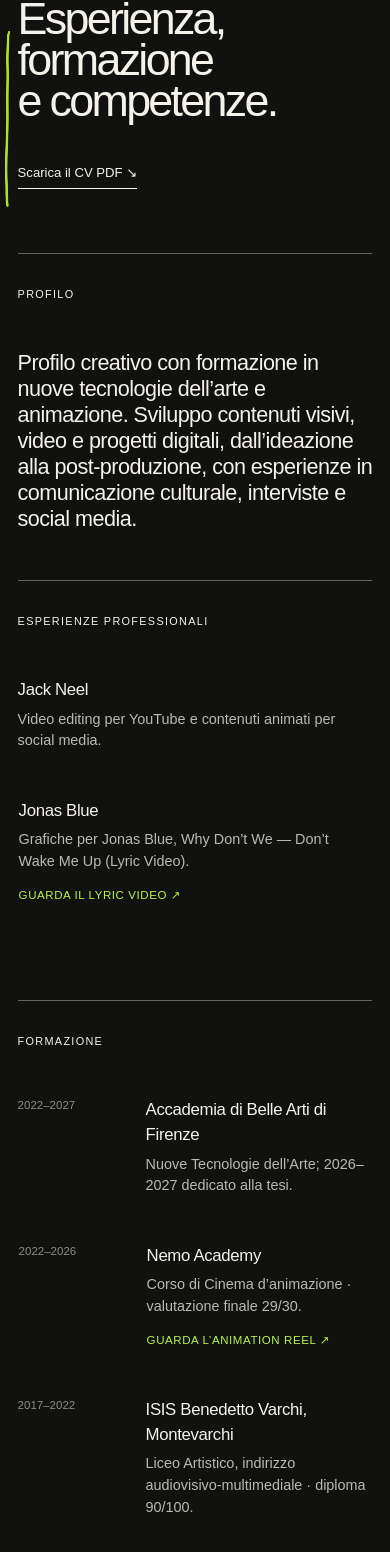
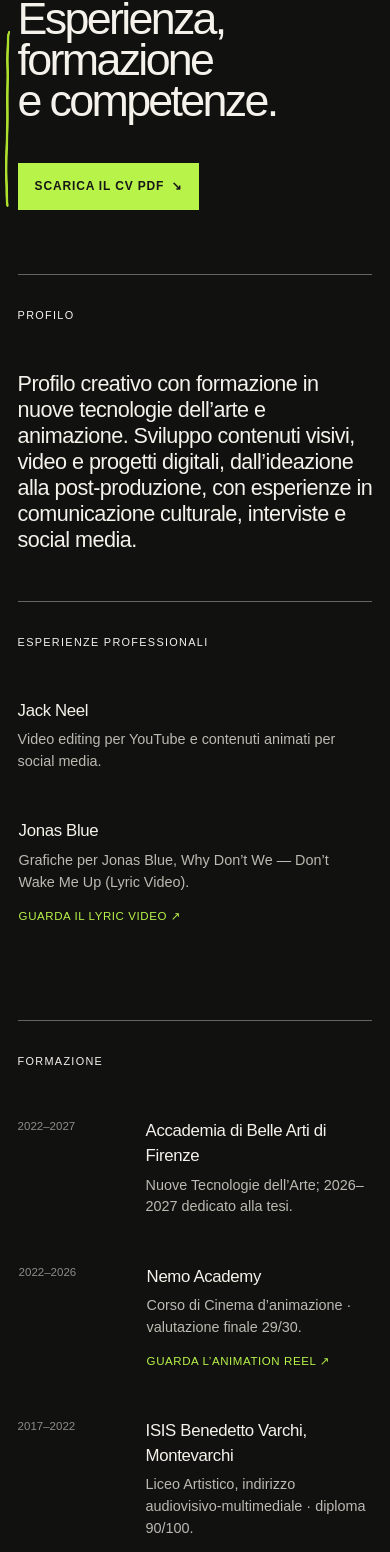
Before and after one commit to jomage89-jpg/gemma-antuzzi-portfolio, a Next.js app: page / in a window 390 px wide. Shown: the part 978-2530 px from the top of the page. Built offline with nearby package versions, Linux system fonts and the light colour scheme.

Commit message:
Refine CV download and mobile details

```diff
--- a/app/globals.css
+++ b/app/globals.css
@@ -154,7 +154,28 @@ nav a:hover, nav a:focus-visible, footer a:hover, footer a:focus-visible { text-
 .cv-heading { grid-template-columns: minmax(10rem, 1fr) 2fr 1fr; }
 .cv-title-lockup, .work-title-lockup, .contact-title-lockup { position: relative; isolation: isolate; }
 .cv-title-lockup h2, .work-title-lockup h2, .contact-title-lockup h2 { position: relative; z-index: 2; }
-.download-link { justify-self: end; padding-bottom: .35rem; border-bottom: 1px solid currentColor; font-size: .82rem; }
+.download-link {
+  justify-self: end;
+  display: inline-flex;
+  align-items: center;
+  gap: .45rem;
+  padding: .85rem 1rem;
+  border: 1px solid var(--green);
+  background: var(--green);
+  color: #171715;
+  font-size: .75rem;
+  font-weight: 700;
+  letter-spacing: .07em;
+  text-transform: uppercase;
+  transition: color .2s ease, background-color .2s ease;
+}
+.download-link:hover, .download-link:focus-visible { background: transparent; color: var(--green); outline: none; }
+.text-arrow {
+  display: inline-block;
+  font-family: Arial, Helvetica, sans-serif;
+  font-variant-emoji: text;
+  line-height: 1;
+}
 .cv-grid { display: grid; grid-template-columns: repeat(2, minmax(0, 1fr)); border-top: 1px solid #66645e; }
 .cv-block { min-height: 20rem; padding: 2rem 2rem 3rem 0; border-bottom: 1px solid #66645e; }
 .cv-block:nth-child(odd):not(.cv-profile) { padding-left: 2rem; border-left: 1px solid #66645e; }
@@ -297,7 +318,7 @@ footer p { margin: 0; }
   .work-section, .cv-section, .contact-section { padding: 5rem 1.1rem; }
   .section-heading, .cv-heading { display: block; }
   .section-heading h2 { margin: 2.2rem 0 1.6rem; }
-  .download-link { display: inline-block; margin-top: 1rem; }
+  .download-link { display: inline-flex; margin-top: 1rem; }
   .projects, .cv-grid { grid-template-columns: 1fr; }
   .project { min-height: 0; aspect-ratio: 1 / 1; }
   .project h3 { font-size: clamp(2.7rem, 13vw, 4.8rem); }
@@ -309,7 +330,7 @@ footer p { margin: 0; }
   .work-progress p { margin-top: .65rem; }
   .contact-section h2 { margin-bottom: 8rem; }
   .contact-grid { grid-template-columns: 1fr; }
-  .doodle-hero-corner { top: -25rem; right: -22rem; width: 36rem; }
+  .doodle-hero-corner { top: -8rem; right: -14rem; width: 28rem; }
   .doodle-stars { top: 1rem; right: -.7rem; width: 4rem; }
   .doodle-cv-line { top: 2.1rem; left: -.8rem; width: .35rem; }
   .doodle-contact-arrow { top: 14%; right: 24%; width: 9rem; transform: rotate(6deg); }
--- a/app/page.tsx
+++ b/app/page.tsx
@@ -103,7 +103,7 @@ export default function Home() {
             <h2 id="cv-title">Esperienza, formazione<br />e competenze.</h2>
           </div>
           <a className="download-link" href="/files/gemma-antuzzi-cv.pdf" download>
-            Scarica il CV PDF ↘
+            Scarica il CV PDF <span className="text-arrow" aria-hidden="true">↘︎</span>
           </a>
         </div>
 
@@ -131,7 +131,7 @@ export default function Home() {
             >
               <h4>Jonas Blue</h4>
               <p>Grafiche per Jonas Blue, Why Don’t We — Don’t Wake Me Up (Lyric Video).</p>
-              <span className="entry-link">Guarda il lyric video ↗</span>
+              <span className="entry-link">Guarda il lyric video <span className="text-arrow" aria-hidden="true">↗︎</span></span>
             </a>
           </div>
 
@@ -148,11 +148,11 @@ export default function Home() {
               <div>
                 <h4>Nemo Academy</h4>
                 <p>Corso di Cinema d’animazione · valutazione finale 29/30.</p>
-                <span className="entry-link">Guarda l’animation reel ↗</span>
+                <span className="entry-link">Guarda l’animation reel <span className="text-arrow" aria-hidden="true">↗︎</span></span>
               </div>
             </a>
             <div className="cv-entry split-entry"><span>2017–2022</span><div><h4>ISIS Benedetto Varchi, Montevarchi</h4><p>Liceo Artistico, indirizzo audiovisivo-multimediale · diploma 90/100.</p></div></div>
-            <div className="cv-entry split-entry"><span>Estate 2026</span><div><h4>Movimenti Digitali, Prato</h4><p>Corsi base e avanzato di stop motion; esperienza formativa con Monica Fibbi e Stefano Argentero.</p></div></div>
+            <div className="cv-entry split-entry"><span>Luglio 2026</span><div><h4>Movimenti Digitali, Prato</h4><p>Corsi base e avanzato di stop motion; esperienza formativa con Monica Fibbi e Stefano Argentero.</p></div></div>
           </div>
 
           <div className="cv-block">
@@ -165,7 +165,7 @@ export default function Home() {
             >
               <h4>IMPALESTRA tra Museo e Accademia</h4>
               <p>Interviste, documentazione, social media, documentario e meta-documentario. Il progetto è stato presentato a Expo 2025 Osaka e a Lo schermo dell’arte di Firenze.</p>
-              <span className="entry-link">Guarda il progetto a Expo 2025 Osaka ↗</span>
+              <span className="entry-link">Guarda il progetto a Expo 2025 Osaka <span className="text-arrow" aria-hidden="true">↗︎</span></span>
             </a>
             <a
               className="cv-entry linked-entry"
@@ -175,7 +175,7 @@ export default function Home() {
             >
               <h4>Interferenze Elettriche</h4>
               <p>Comunicazione, interviste e social media management; presentazione di Prompt: Melting nella seconda edizione.</p>
-              <span className="entry-link">Leggi l’articolo su Artribune ↗</span>
+              <span className="entry-link">Leggi l’articolo su Artribune <span className="text-arrow" aria-hidden="true">↗︎</span></span>
             </a>
           </div>
 
@@ -273,11 +273,11 @@ export default function Home() {
         <div className="contact-grid">
           <p>Disponibile per collaborazioni, progetti culturali e opportunità in ambito visual, video e comunicazione digitale.</p>
           <div className="contact-links">
-            <a className="contact-primary" href="mailto:gemmaantuzzi@gmail.com">gemmaantuzzi@gmail.com ↗</a>
+            <a className="contact-primary" href="mailto:gemmaantuzzi@gmail.com">gemmaantuzzi@gmail.com <span className="text-arrow" aria-hidden="true">↗︎</span></a>
             <span>Valdarno / Toscana</span>
             <div className="social-links">
-              <a href="https://www.linkedin.com/in/gemma-antuzzi-71831925a" target="_blank" rel="noreferrer">LinkedIn — Gemma Antuzzi ↗</a>
-              <a href="https://www.instagram.com/gemntz?stkn=MTZiNTVhenl1eGdzMQ%3D%3D&utm_source=qr" target="_blank" rel="noreferrer">Instagram — @gemntz ↗</a>
+              <a href="https://www.linkedin.com/in/gemma-antuzzi-71831925a" target="_blank" rel="noreferrer">LinkedIn — Gemma Antuzzi <span className="text-arrow" aria-hidden="true">↗︎</span></a>
+              <a href="https://www.instagram.com/gemntz?stkn=MTZiNTVhenl1eGdzMQ%3D%3D&utm_source=qr" target="_blank" rel="noreferrer">Instagram — @gemntz <span className="text-arrow" aria-hidden="true">↗︎</span></a>
             </div>
           </div>
         </div>
@@ -285,7 +285,7 @@ export default function Home() {
 
       <footer>
         <p>Gemma Antuzzi © 2026</p>
-        <a href="#top">Torna su ↑</a>
+        <a href="#top">Torna su <span className="text-arrow" aria-hidden="true">↑︎</span></a>
       </footer>
     </main>
   );
```
Also changed, not shown: 1 other file (tests, documents, lock files or other folders).
